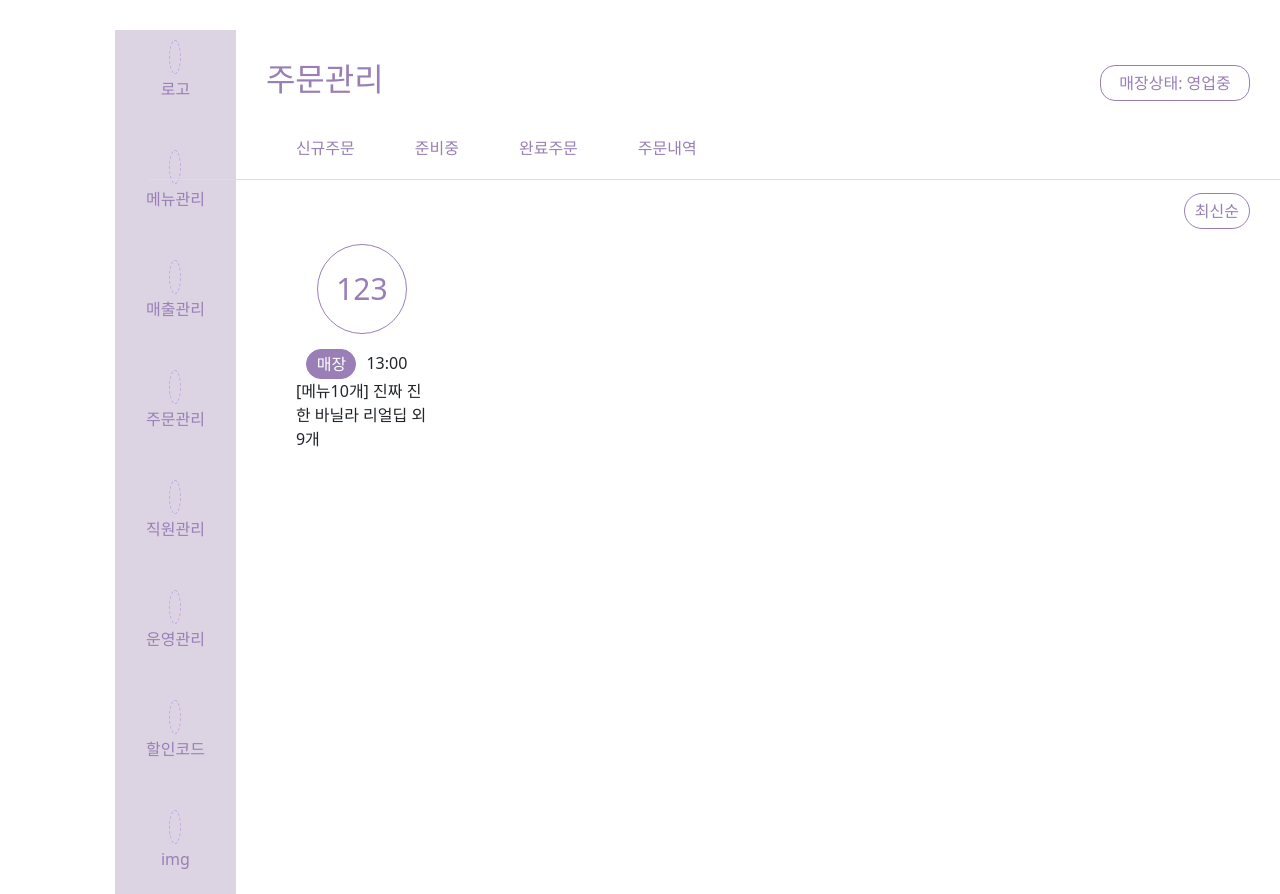
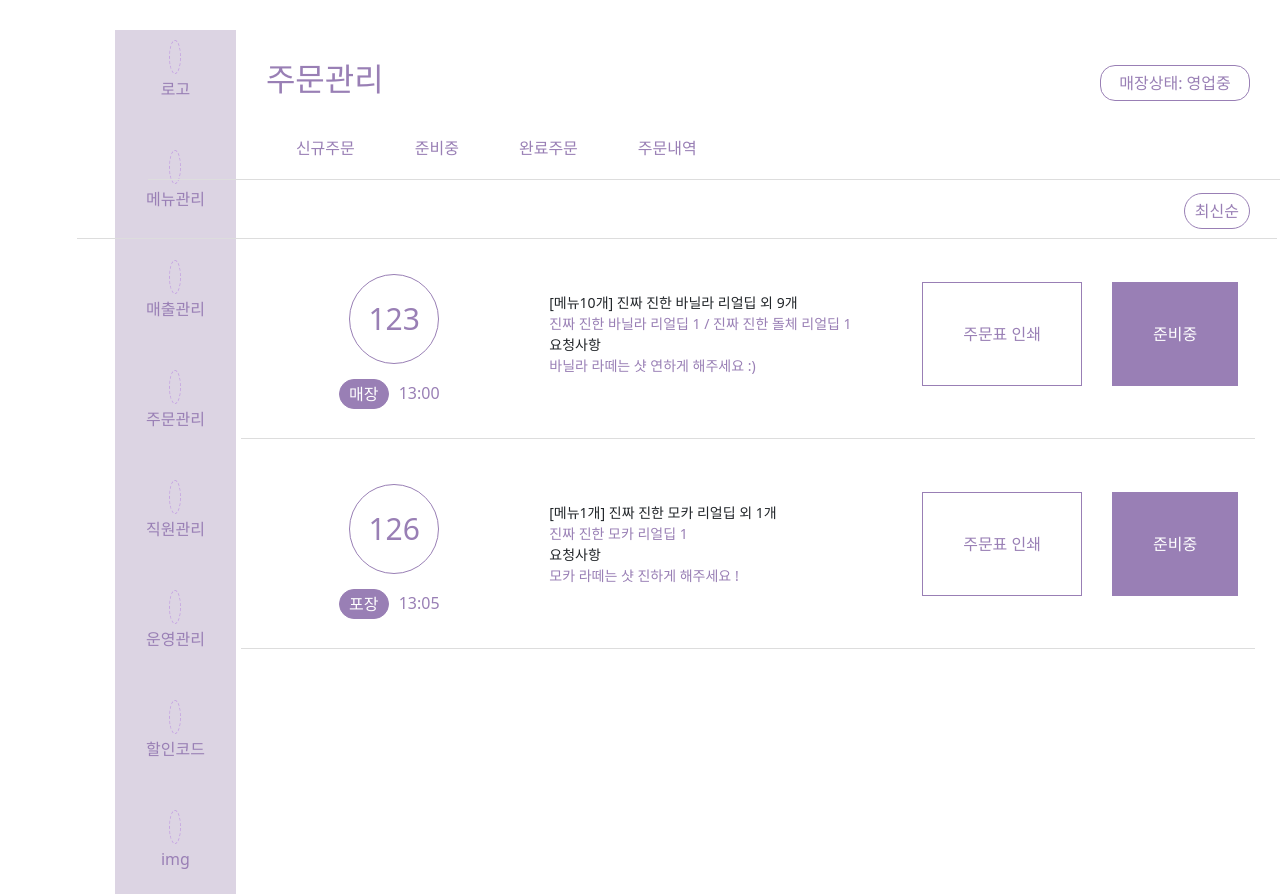
Before and after one commit to jgsjss/ding, a Vue app: page /ordermanagement in a window 1280 px wide. Shown: the top 894 px of the page. Built offline with nearby package versions, Linux system fonts and the light colour scheme; no server answers; some icons are missing.

Commit message:
01.05 12:43
주문관리 신규주문페이지 수정완료

```diff
--- a/src/view/Main.vue
+++ b/src/view/Main.vue
@@ -78,7 +78,7 @@ export default {
 }
 .component {
   float:left;
-  width:26%;
+  width:25%;
   margin:0 15px;
   background:#f5f3f7;
   color:#997fb5;
--- a/src/view/OrderManagement.vue
+++ b/src/view/OrderManagement.vue
@@ -12,25 +12,53 @@
       </div>
       </div>
       <div class="component_bar">
-        <router-link to="/OrderManagement1"><span class="component_name">신규주문{{}}</span></router-link>
-        <router-link to="/OrderManagement2"><span class="component_name">준비중{{}}</span></router-link>
-        <router-link to="/OrderManagement3"><span class="component_name">완료주문{{}}</span></router-link>
-        <router-link to="/OrderManagement4"><span class="component_name">주문내역</span></router-link>
+        <router-link to="/OrderManagement"><span class="component_name">신규주문{{}}</span></router-link>
+        <router-link to="/OrderManagement1"><span class="component_name">준비중{{}}</span></router-link>
+        <router-link to="/OrderManagement2"><span class="component_name">완료주문{{}}</span></router-link>
+        <router-link to="/OrderManagement3"><span class="component_name">주문내역</span></router-link>
       </div>
       <div class="list_wrap">
         <i class="xi-list-square list"></i>
         <i class="xi-apps list"></i>
         <button type="text" class="new_btn">최신순</button>
       </div>
+      <div class="order_wrapper">
       <div class="order_left">
         <span class="order_num">{{123}}</span>
         <div>
         <span class="order_type">{{}}매장</span>
         <span class="order_time">{{}}13:00</span>
         </div>
+      </div>
         <div class="order_middle">
-          <span>{{}}[메뉴10개] 진짜 진한 바닐라 리얼딥 외 9개{{}}</span>
-          <span></span>
+          <span>{{}}[메뉴10개] 진짜 진한 바닐라 리얼딥 외 9개</span>
+          <span>{{}}진짜 진한 바닐라 리얼딥 1 / 진짜 진한 돌체 리얼딥 1</span>
+          <span>{{}}요청사항</span>
+          <span>{{}}바닐라 라떼는 샷 연하게 해주세요 :)</span>
+        </div>
+        <div class="order_right">
+          <router-link to="/OrderManage" class="order_right_inner"><span>주문표 인쇄</span></router-link>
+          <router-link to="/OrderManage" class="order_right_inner"><span>준비중</span></router-link>
+        </div>
+      </div>
+      <!--반복문으로 변경예정-->
+      <div class="order_wrapper">
+      <div class="order_left">
+        <span class="order_num">{{126}}</span>
+        <div>
+        <span class="order_type">{{}}포장</span>
+        <span class="order_time">{{}}13:05</span>
+        </div>
+      </div>
+        <div class="order_middle">
+          <span>{{}}[메뉴1개] 진짜 진한 모카 리얼딥 외 1개</span>
+          <span>{{}}진짜 진한 모카 리얼딥 1 </span>
+          <span>{{}}요청사항</span>
+          <span>{{}}모카 라떼는 샷 진하게 해주세요 !</span>
+        </div>
+        <div class="order_right">
+          <router-link to="/OrderManage" class="order_right_inner"><span>주문표 인쇄</span></router-link>
+          <router-link to="/OrderManage" class="order_right_inner"><span>준비중</span></router-link>
         </div>
       </div>
   </div>
@@ -80,13 +108,34 @@ export default {
 .component_name {
   margin:0 30px;
   color:#997fb5;
+  position:relative;
 }
-
+/* .component_name::before {
+  position:absolute;
+  bottom:0;
+  left:0;
+  display: block;
+  content: '';
+  width: 50px;
+  height:5px;
+  background:#997fb5;
+} */
 .list_wrap {
     width: 100%;
     text-align: right;
     margin: 0 auto;
     padding: 0 30px;
+    position:relative;
+}
+.list_wrap:after {
+  position: absolute;
+  bottom: -10px;
+  right: 3px;
+  display: block;
+  content: '';
+  background: #ddd;
+  width: 1200px;
+  height: 1px;
 }
 /* .list_wrap::before {
   display: block;
@@ -110,12 +159,30 @@ export default {
   padding:5px 10px;
   border-radius: 20px;
 }
-
+.order_wrapper {
+  display: flex;
+  flex-direction: row;
+  align-content: center;
+  align-items: center;
+  justify-content: space-around;
+  padding:30px 0;
+  position:relative;
+}
+.order_wrapper:after {
+  position:absolute;
+  bottom:0;
+  left:-25px;
+  display: block;
+  content: '';
+  width:100%;
+  height:1px;
+  background:#ddd;
+}
 .order_left {
   display:flex;
   flex-direction: column;
   align-items: center;
-  width:15%;
+  width:20%;
   padding:0 30px;
 }
 .order_left > div {
@@ -147,5 +214,30 @@ export default {
 .order_time {
   padding: 0 10px;
   line-height: 1.8;
+  color:#997fb5;
+}
+.order_middle {
+  display: flex;
+  flex-direction: column;
+  width: 30%;
+  font-size:14px;
+}
+.order_middle > span:nth-child(2) {
+  color:#997fb5;
+}
+.order_middle > span:last-child {
+  color:#997fb5;
+  font-weight: 500;
+}
+.order_right > .order_right_inner {
+  border: 1px solid #997fb5;
+  color: #997fb5;
+  padding: 40px;
+  margin: 0 15px;
+}
+.order_right > .order_right_inner:nth-child(2) {
+  border:1px solid #997fb5;
+  background:#997fb5;
+  color:#fff;
 }
 </style>
--- a/src/view/OrderManagement/OrderManagement1.vue
+++ b/src/view/OrderManagement/OrderManagement1.vue
@@ -1,7 +1,71 @@
 <template>
+  <Navbar />
+  <div class="ordermanage_container">
+    <div class="main_wrap">
+    <h2 class="main_text">주문관리</h2>
+      <div class="main_right">
+        <button class="main-btn" type="submit">
+          <span class="condition">매장상태</span>
+          <span class="condition">: 영업중{{}}</span>
+        </button>
+        <i class="xi-bell"></i>
+      </div>
+      </div>
+      <div class="component_bar">
+        <router-link to="/OrderManagement"><span class="component_name">신규주문{{}}</span></router-link>
+        <router-link to="/OrderManagement1"><span class="component_name">준비중{{}}</span></router-link>
+        <router-link to="/OrderManagement2"><span class="component_name">완료주문{{}}</span></router-link>
+        <router-link to="/OrderManagement3"><span class="component_name">주문내역</span></router-link>
+      </div>
+      <div class="list_wrap">
+        <i class="xi-list-square list"></i>
+        <i class="xi-apps list"></i>
+        <button type="text" class="new_btn">최신순</button>
+      </div>
+      <div class="order_wrapper">
+      <div class="order_left">
+        <span class="order_num">{{123}}</span>
+        <div>
+        <span class="order_type">{{}}매장</span>
+        <span class="order_time">{{}}13:00</span>
+        </div>
+      </div>
+        <div class="order_middle">
+          <span>{{}}[메뉴10개] 진짜 진한 바닐라 리얼딥 외 9개</span>
+          <span>{{}}진짜 진한 바닐라 리얼딥 1 / 진짜 진한 돌체 리얼딥 1</span>
+          <span>{{}}요청사항</span>
+          <span>{{}}바닐라 라떼는 샷 연하게 해주세요 :)</span>
+        </div>
+        <div class="order_right">
+          <router-link to="/OrderManage" class="order_right_inner"><span>주문표 인쇄</span></router-link>
+          <router-link to="/OrderManage" class="order_right_inner"><span>준비중</span></router-link>
+        </div>
+      </div>
+      <!--반복문으로 변경예정-->
+      <div class="order_wrapper">
+      <div class="order_left">
+        <span class="order_num">{{126}}</span>
+        <div>
+        <span class="order_type">{{}}포장</span>
+        <span class="order_time">{{}}13:05</span>
+        </div>
+      </div>
+        <div class="order_middle">
+          <span>{{}}[메뉴1개] 진짜 진한 모카 리얼딥 외 1개</span>
+          <span>{{}}진짜 진한 모카 리얼딥 1 </span>
+          <span>{{}}요청사항</span>
+          <span>{{}}모카 라떼는 샷 진하게 해주세요 !</span>
+        </div>
+        <div class="order_right">
+          <router-link to="/OrderManage" class="order_right_inner"><span>주문표 인쇄</span></router-link>
+          <router-link to="/OrderManage" class="order_right_inner"><span>준비중</span></router-link>
+        </div>
+      </div>
+  </div>
+
+
 
 </template>
-
 <script>
 import Navbar from '@/components/Navbar.vue'
 
@@ -12,7 +76,168 @@ export default {
 }
 
 </script>
-
 <style>
-
+.ordermanage_container {
+  width:100%;
+  margin:0 auto;
+}
+.main_wrap {
+  display:flex;
+  justify-content: space-between;
+  align-items: center;
+}
+.main_text {
+  color:#997fb5;
+}
+.component_bar {
+  padding:30px 0;
+  width:1200px;
+  margin:0 auto;
+  position:relative;
+}
+.component_bar:after {
+  display: block;
+  content: '';
+  position:absolute;
+  bottom:10px;
+  left:9%;
+  width:100%;
+  height:1px;
+  background:#ddd;
+}
+.component_name {
+  margin:0 30px;
+  color:#997fb5;
+  position:relative;
+}
+/* .component_name::before {
+  position:absolute;
+  bottom:0;
+  left:0;
+  display: block;
+  content: '';
+  width: 50px;
+  height:5px;
+  background:#997fb5;
+} */
+.list_wrap {
+    width: 100%;
+    text-align: right;
+    margin: 0 auto;
+    padding: 0 30px;
+    position:relative;
+}
+.list_wrap:after {
+  position: absolute;
+  bottom: -10px;
+  right: 3px;
+  display: block;
+  content: '';
+  background: #ddd;
+  width: 1200px;
+  height: 1px;
+}
+/* .list_wrap::before {
+  display: block;
+  content: '';
+  position:absolute;
+  bottom:10px;
+  left:9%;
+  width:100%;
+  height:1px;
+  background:#ddd;
+} */
+.list {
+  font-size:24px;
+  padding:0 10px;
+  color:#997fb5;
+}
+.new_btn {
+  background:#fff;
+  border:1px solid #997fb5;
+  color:#997fb5;
+  padding:5px 10px;
+  border-radius: 20px;
+}
+.order_wrapper {
+  display: flex;
+  flex-direction: row;
+  align-content: center;
+  align-items: center;
+  justify-content: space-around;
+  padding:30px 0;
+  position:relative;
+}
+.order_wrapper:after {
+  position:absolute;
+  bottom:0;
+  left:-25px;
+  display: block;
+  content: '';
+  width:100%;
+  height:1px;
+  background:#ddd;
+}
+.order_left {
+  display:flex;
+  flex-direction: column;
+  align-items: center;
+  width:20%;
+  padding:0 30px;
+}
+.order_left > div {
+  display:flex;
+  flex-direction: row;
+}
+.order_num {
+    border: 1px solid #997fb5;
+    font-size: 30px;
+    color: #997fb5;
+    border-radius: 50%;
+    width: 90px;
+    height: 90px;
+    line-height: 2.9;
+    text-align: center;
+    margin:15px 0;
+}
+.order_type {
+    border: 1px solid #997fb5;
+    background: #997fb5;
+    border-radius: 15px;
+    color: #fff;
+    width: 50px;
+    height: 30px;
+    text-align: center;
+    line-height: 1.8;
+    flex-direction: row;
+}
+.order_time {
+  padding: 0 10px;
+  line-height: 1.8;
+  color:#997fb5;
+}
+.order_middle {
+  display: flex;
+  flex-direction: column;
+  width: 30%;
+  font-size:14px;
+}
+.order_middle > span:nth-child(2) {
+  color:#997fb5;
+}
+.order_middle > span:last-child {
+  color:#997fb5;
+  font-weight: 500;
+}
+.order_right > .order_right_inner {
+  border: 1px solid #997fb5;
+  color: #997fb5;
+  padding: 40px;
+  margin: 0 15px;
+}
+.order_right > .order_right_inner:nth-child(2) {
+  border:1px solid #997fb5;
+  background:#997fb5;
+  color:#fff;
+}
 </style>
--- a/src/view/OrderManagement/OrderManagement2.vue
+++ b/src/view/OrderManagement/OrderManagement2.vue
@@ -1,5 +1,11 @@
 <template>
     <OrderManagement />
+    <template>
+<div>
+
+</div>
+<!--주문관리중 완료주문 페이지-->
+</template>
 </template>
 
 <script>
```
